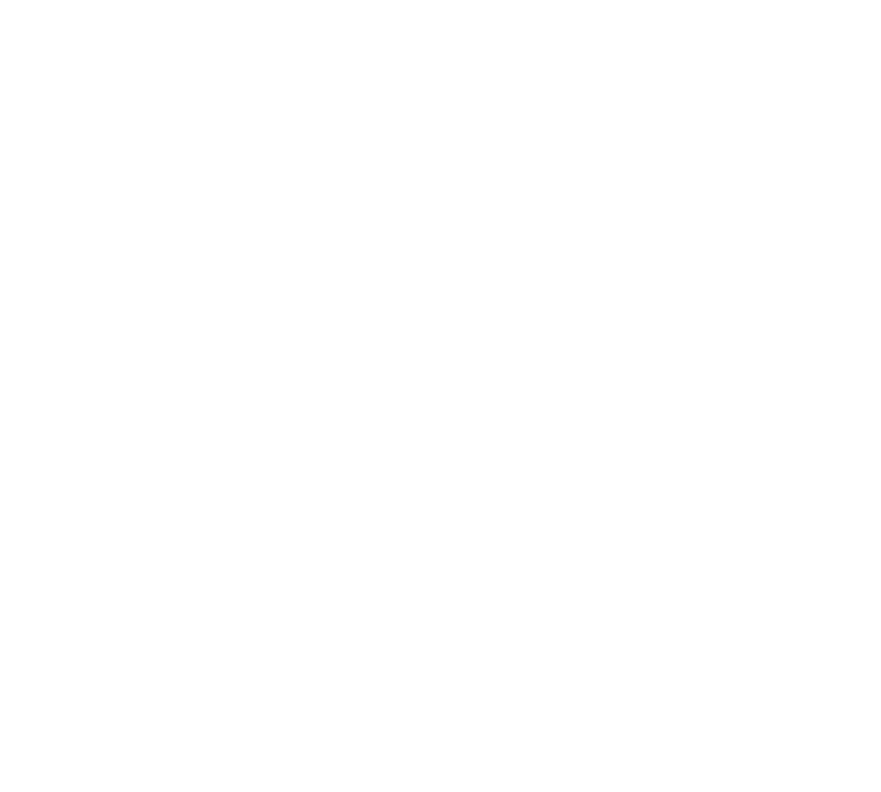
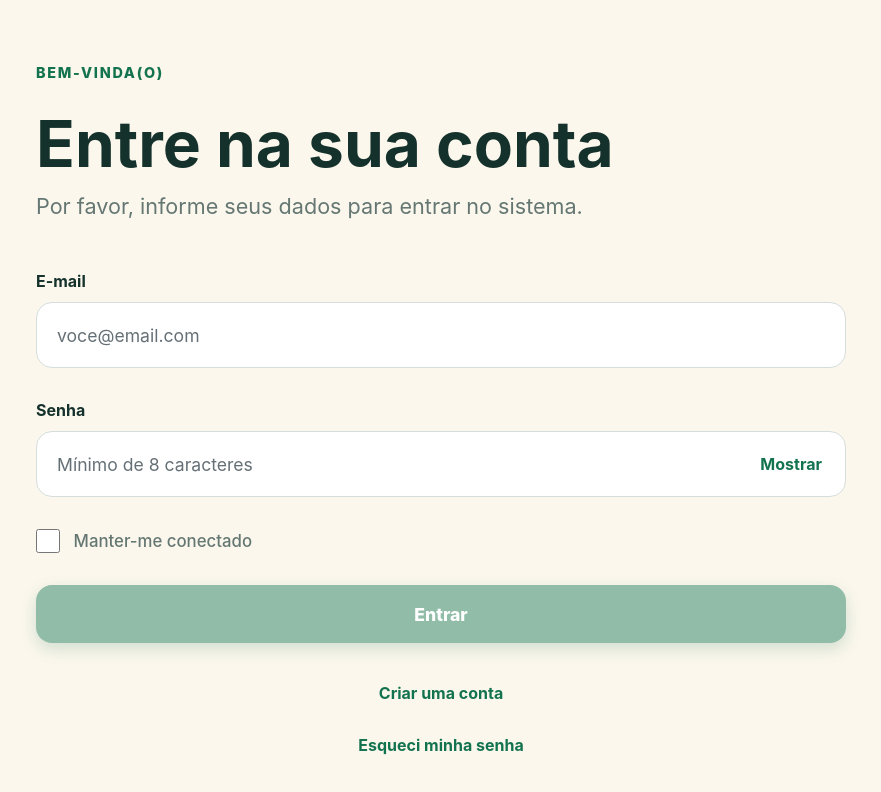
Before and after one commit to photonik75/compra-certa, an Angular app: page /entrar in a window 1280 px wide. Before the commit this address led to /. Shown: the top 792 px of the page, without its empty margins (199-1080 px from the left). Built offline with nearby package versions, Linux system fonts and the light colour scheme.

Commit message:
Estilo na p[agina de login

```diff
--- a/src/app/app.routes.ts
+++ b/src/app/app.routes.ts
@@ -1,9 +1,11 @@
 import { Routes } from '@angular/router';
 import { Cadastro } from './auth/cadastro/cadastro';
 import { MinhasListas } from './listas/minhas-listas';
+import { Login } from './auth/login/login';
 
 export const routes: Routes = [
   { path: 'cadastro', component: Cadastro },
+  { path: 'entrar', component: Login },
   { path: 'listas', component: MinhasListas },
   { path: '', pathMatch: 'full', redirectTo: 'cadastro' },
 ];
--- a/src/app/auth/login/login.css
+++ b/src/app/auth/login/login.css
@@ -0,0 +1,106 @@
+:host {
+  --verde: #14734f;
+  --verde-claro: #91bda8;
+  --creme: #fbf7ed;
+  --texto: #15312b;
+  --suave: #657773;
+  --borda: #d5dedc;
+  display: block;
+  min-height: 100vh;
+  color: var(--texto);
+  font-family: Inter, ui-sans-serif, system-ui, sans-serif;
+}
+
+* { box-sizing: border-box; }
+
+.pagina-login {
+  display: grid;
+  min-height: 100vh;
+  padding: clamp(2.5rem, 8vh, 7rem) clamp(1.25rem, 7vw, 4.25rem);
+  background: var(--creme);
+  place-items: start center;
+}
+
+.cartao-login { width: min(100%, 810px); }
+.destaque {
+  margin: 0 0 1.8rem;
+  color: var(--verde);
+  font-size: .9rem;
+  font-weight: 800;
+  letter-spacing: .12em;
+  text-transform: uppercase;
+}
+
+h1 { margin: 0 0 1rem; font-size: clamp(2.25rem, 6vw, 4rem); line-height: 1.05; }
+.ajuda { margin: 0 0 3.25rem; color: var(--suave); font-size: clamp(1rem, 2.5vw, 1.35rem); }
+form { display: grid; gap: 2rem; }
+.campo { display: grid; gap: .7rem; }
+label { font-size: 1rem; font-weight: 750; }
+.controle-senha { position: relative; }
+
+.campo input {
+  width: 100%;
+  min-height: 66px;
+  padding: 1rem 1.25rem;
+  border: 1.5px solid var(--borda);
+  border-radius: 16px;
+  outline: 0;
+  background: white;
+  color: var(--texto);
+  font: inherit;
+  font-size: 1.1rem;
+  transition: border-color .18s, box-shadow .18s;
+}
+
+.campo input::placeholder { color: #657076; opacity: 1; }
+.campo input:focus { border-color: var(--verde); box-shadow: 0 0 0 4px rgba(20, 115, 79, .12); }
+.controle-senha input { padding-right: 6.5rem; }
+.controle-senha button {
+  position: absolute;
+  top: 50%;
+  right: 1rem;
+  padding: .5rem;
+  border: 0;
+  background: transparent;
+  color: var(--verde);
+  font: inherit;
+  font-weight: 700;
+  transform: translateY(-50%);
+  cursor: pointer;
+}
+
+.manter-conectado {
+  display: flex;
+  align-items: center;
+  gap: .85rem;
+  color: var(--suave);
+  font-size: 1.05rem;
+  font-weight: 500;
+}
+
+.manter-conectado input { width: 24px; height: 24px; margin: 0; accent-color: var(--verde); }
+.entrar {
+  min-height: 58px;
+  border: 0;
+  border-radius: 16px;
+  background: var(--verde-claro);
+  color: white;
+  font: inherit;
+  font-size: 1.1rem;
+  font-weight: 800;
+  cursor: pointer;
+  box-shadow: 0 6px 16px rgba(20, 115, 79, .18);
+}
+
+.links { display: grid; gap: 2rem; justify-items: center; margin-top: .5rem; }
+a { color: var(--verde); font-weight: 750; text-decoration: none; }
+a:hover { text-decoration: underline; }
+button:focus-visible, a:focus-visible { outline: 3px solid rgba(20, 115, 79, .28); outline-offset: 3px; }
+
+@media (max-width: 640px) {
+  .pagina-login { padding-top: 3rem; }
+  .destaque { margin-bottom: 1.25rem; }
+  .ajuda { margin-bottom: 2.25rem; }
+  form { gap: 1.5rem; }
+  .links { gap: 1.5rem; }
+}
--- a/src/app/auth/login/login.html
+++ b/src/app/auth/login/login.html
@@ -1,19 +1,29 @@
+<main class="pagina-login">
+  <section class="cartao-login">
+    <p class="destaque">Bem-vinda(o)</p>
     <h1>Entre na sua conta</h1>
-
+    <p class="ajuda">Por favor, informe seus dados para entrar no sistema.</p>
     <form>
+      <div class="campo">
         <label for="email">E-mail</label>
-  <input id="email" name="email" type="email" />
-
+        <input id="email" name="email" type="email" placeholder="voce@email.com" />
+      </div>
+      <div class="campo">
         <label for="senha">Senha</label>
-  <input id="senha" name="senha" type="password" />
+        <div class="controle-senha">
+          <input id="senha" name="senha" type="password" placeholder="Mínimo de 8 caracteres" />
           <button type="button">Mostrar</button>
-
-  <label>
+        </div>
+      </div>
+      <label class="manter-conectado">
         <input name="manterConectado" type="checkbox" />
         Manter-me conectado
       </label>
-
-  <button type="submit">Entrar</button>
+      <button class="entrar" type="submit">Entrar</button>
+      <nav class="links" aria-label="Opções de acesso">
         <a href="/cadastro">Criar uma conta</a>
         <a href="/recuperar-senha">Esqueci minha senha</a>
+      </nav>
     </form>
+  </section>
+</main>
--- a/src/styles.css
+++ b/src/styles.css
@@ -1 +1 @@
-/* You can add global styles to this file, and also import other style files */
+html, body { margin: 0; min-height: 100%; }
```
Also changed, not shown: 1 other file (tests, documents, lock files or other folders). Lines whose indentation alone changed are shown as unchanged.
